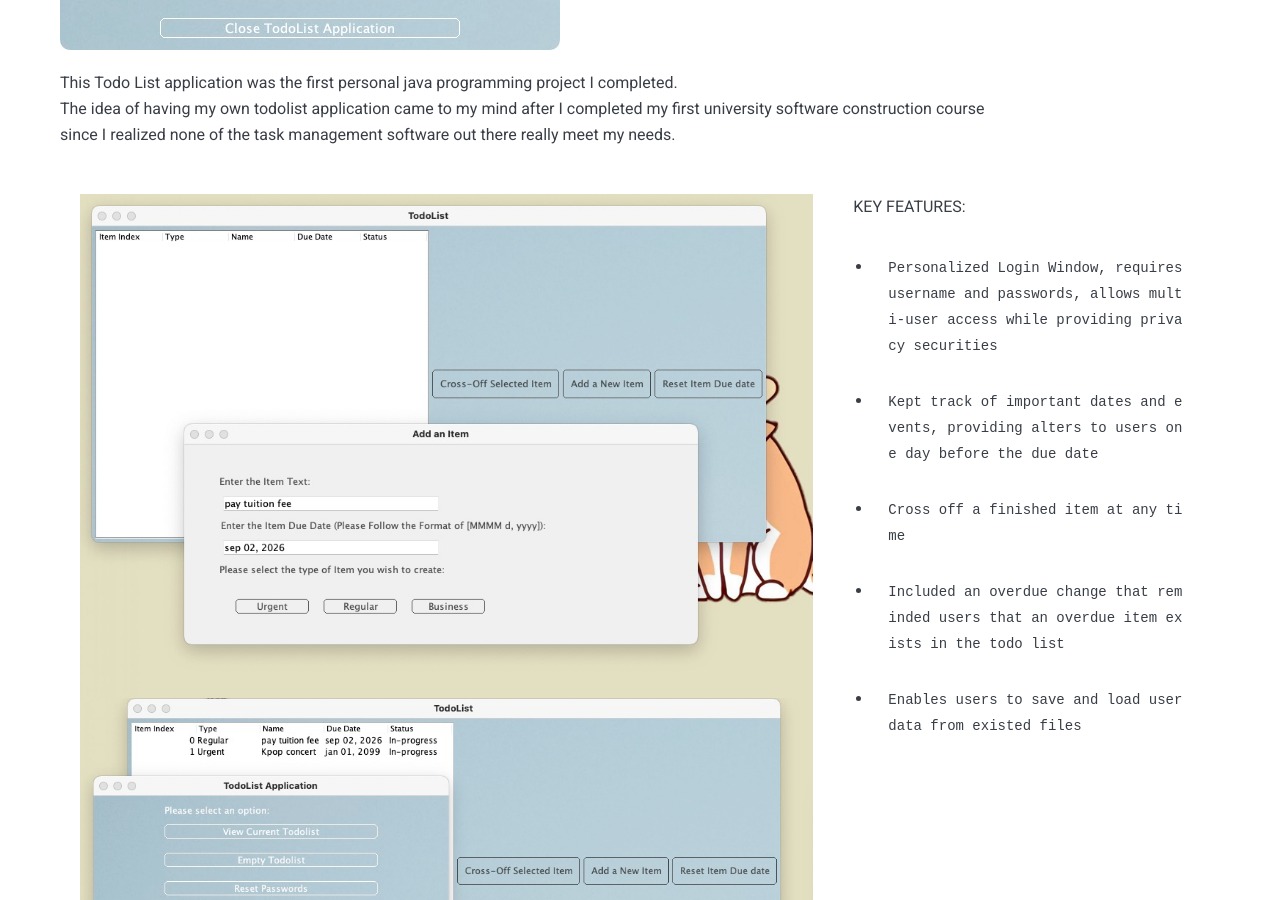
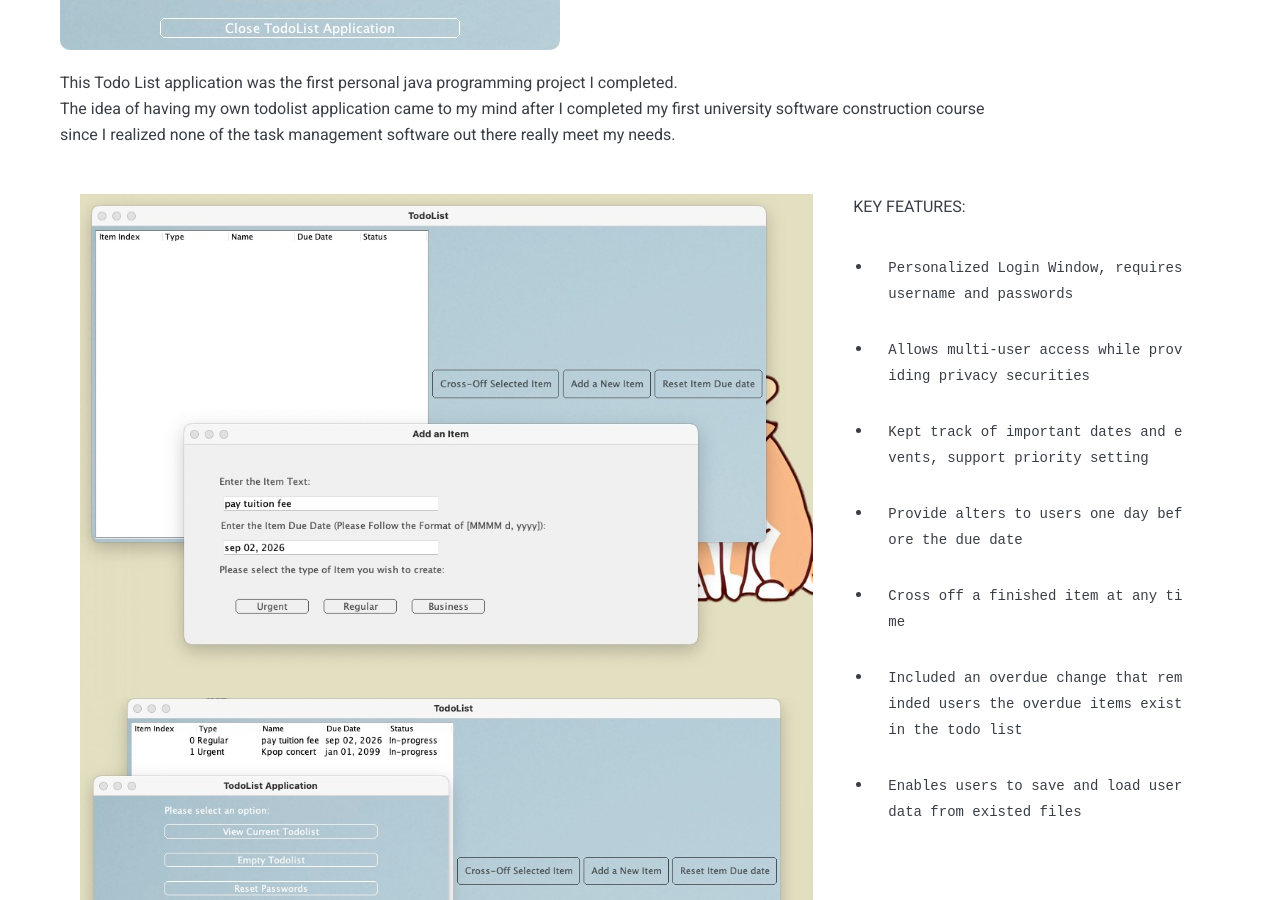
Before and after one commit to yuxin-d/yuxin-d.github.io, a Jekyll site: the page built from _posts/2021-03-26-todo-list-app.markdown, in a window 1280 px wide and 900 px high, scrolled down 1479 px. Built offline with Jekyll 4.4.1, drawn with Linux system fonts in a browser that asks for light colours; nearby versions of some CDN libraries.

Commit message:
contain update

```diff
--- a/_posts/2021-03-26-todo-list-app.markdown
+++ b/_posts/2021-03-26-todo-list-app.markdown
@@ -30,17 +30,17 @@ This Todo List application was the first personal java programming project I com
         <p>KEY FEATURES:</p>
           <ul>
             <li>
-                <pre>Personalized Login Window, requires username and passwords, allows multi-user access while providing privacy securities</pre>
-            </li>
+                <pre>Personalized Login Window, requires username and passwords</pre></li>
             <li>
-                <pre>Kept track of important dates and events, providing alters to users one day before the due date</pre>
-            </li>
+                <pre>Allows multi-user access while providing privacy securities</pre></li>
             <li>
-                <pre>Cross off a finished item at any time</pre>
-            </li>
+                <pre>Kept track of important dates and events, support priority setting</pre></li>
             <li>
-                <pre>Included an overdue change that reminded users that an overdue item exists in the todo list</pre>
-            </li>
+                <pre>Provide alters to users one day before the due date</pre></li>
+            <li>
+                <pre>Cross off a finished item at any time</pre></li>
+            <li>
+                <pre>Included an overdue change that reminded users the overdue items exist in the todo list</pre></li>
             <li>
                 <pre>Enables users to save and load user data from existed files</pre>
             </li>
```
